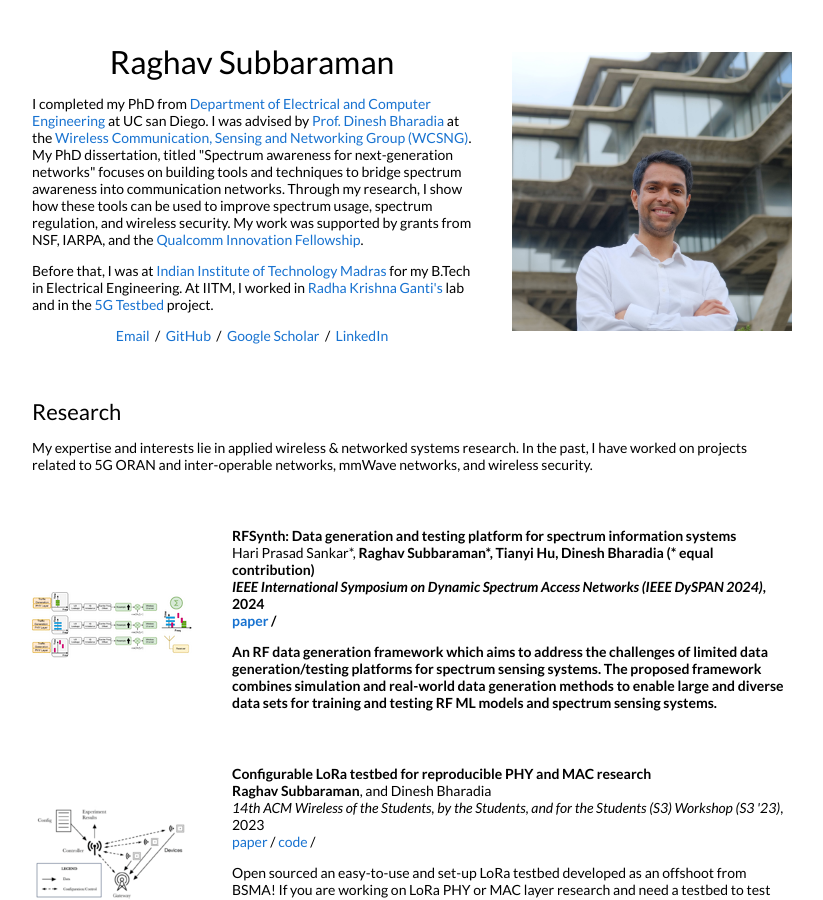
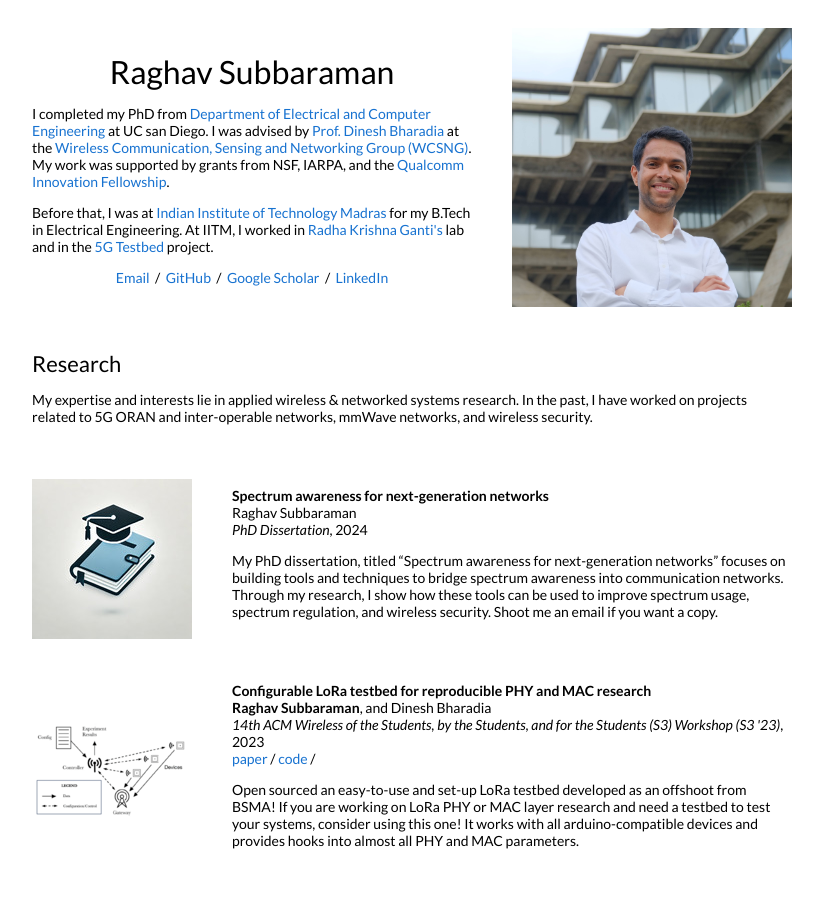
Before and after one commit to rsubbaraman/rsubbaraman.github.io, a Jekyll site: the page built from _posts/2024-06-14-dissertation.markdown, in a window 1280 px wide and 900 px high. Shown: the whole window, without its empty margins (228-1051 px from the left). Built offline with Jekyll 4.4.1, drawn with Linux system fonts in a browser that asks for light colours; our own code applies the rules of GitHub Pages for plain Markdown files.

Commit message:
move posts around

```diff
--- a/_layouts/default.html
+++ b/_layouts/default.html
@@ -34,11 +34,7 @@
                   Computer Engineering</a> at UC san Diego. I was advised by <a
                   href="https://web.eng.ucsd.edu/~dineshb/">Prof. Dinesh Bharadia</a> at the <a
                   href="https://wcsng.ucsd.edu">Wireless Communication, Sensing and
-                  Networking Group (WCSNG)</a>. My PhD dissertation, titled "Spectrum awareness for next-generation
-                networks" focuses on building tools and
-                techniques to bridge spectrum awareness into communication networks. Through my research, I show how
-                these tools can be used to improve spectrum usage, spectrum regulation,
-                and wireless security. My work was supported by grants from NSF, IARPA, and the <a
+                  Networking Group (WCSNG)</a>. My work was supported by grants from NSF, IARPA, and the <a
                   href="https://www.qualcomm.com/research/university-relations/innovation-fellowship/2022-north-america">Qualcomm
                   Innovation Fellowship</a>.
               </p>
--- a/_posts/2024-05-15-rfsynth.markdown
+++ b/_posts/2024-05-15-rfsynth.markdown
@@ -5,7 +5,7 @@ date:   2024-05-15 10:22:00 +00:00
 image: /images/rfsynth.png
 categories: research
 author: "Raghav Subbaraman"
-authors: "Hari Prasad Sankar*, <strong>Raghav Subbaraman*<strong>, Tianyi Hu, Dinesh Bharadia (* equal contribution)"
+authors: "Hari Prasad Sankar\*, <strong>Raghav Subbaraman\*<strong>, Tianyi Hu, Dinesh Bharadia (\* equal contribution)"
 venue: "IEEE International Symposium on Dynamic Spectrum Access Networks (IEEE DySPAN 2024)"
 paper: "https://wcsng.ucsd.edu/files/rfsynth.pdf"
 # slides: https://wcsng.ucsd.edu/files/crescendo.pdf
--- /dev/null
+++ b/_posts/2024-06-14-dissertation.markdown
@@ -0,0 +1,14 @@
+---
+layout: post
+title:  "Spectrum awareness for next-generation networks"
+date:   2024-06-14 10:22:00 +00:00
+image: /images/thesis_dalle.jpg
+categories: research
+author: "Raghav Subbaraman"
+authors: "Raghav Subbaraman"
+venue: "PhD Dissertation"
+# paper: "https://wcsng.ucsd.edu/files/rfsynth.pdf"
+# slides: https://wcsng.ucsd.edu/files/crescendo.pdf
+# code: https://github.com/ucsdwcsng/loratestbed
+---
+My PhD dissertation, titled "Spectrum awareness for next-generation networks" focuses on building tools and techniques to bridge spectrum awareness into communication networks. Through my research, I show how these tools can be used to improve spectrum usage, spectrum regulation, and wireless security. Shoot me an email if you want a copy.
```
Also changed, not shown: images/thesis_dalle.jpg (added), tn/images/bsmafig1.png, tn/images/crescendo.png, tn/images/jekyll-logo.png, tn/images/loratestbed.png, tn/images/lpwanfd.png, tn/images/mmflexible.png, tn/images/mmobile.png, tn/images/mmreliable.png, tn/images/rfsynth.png, tn/images/sweepsense.png, tn/images/thesis_dalle.jpg (added), tn/images/wiforce.png.
